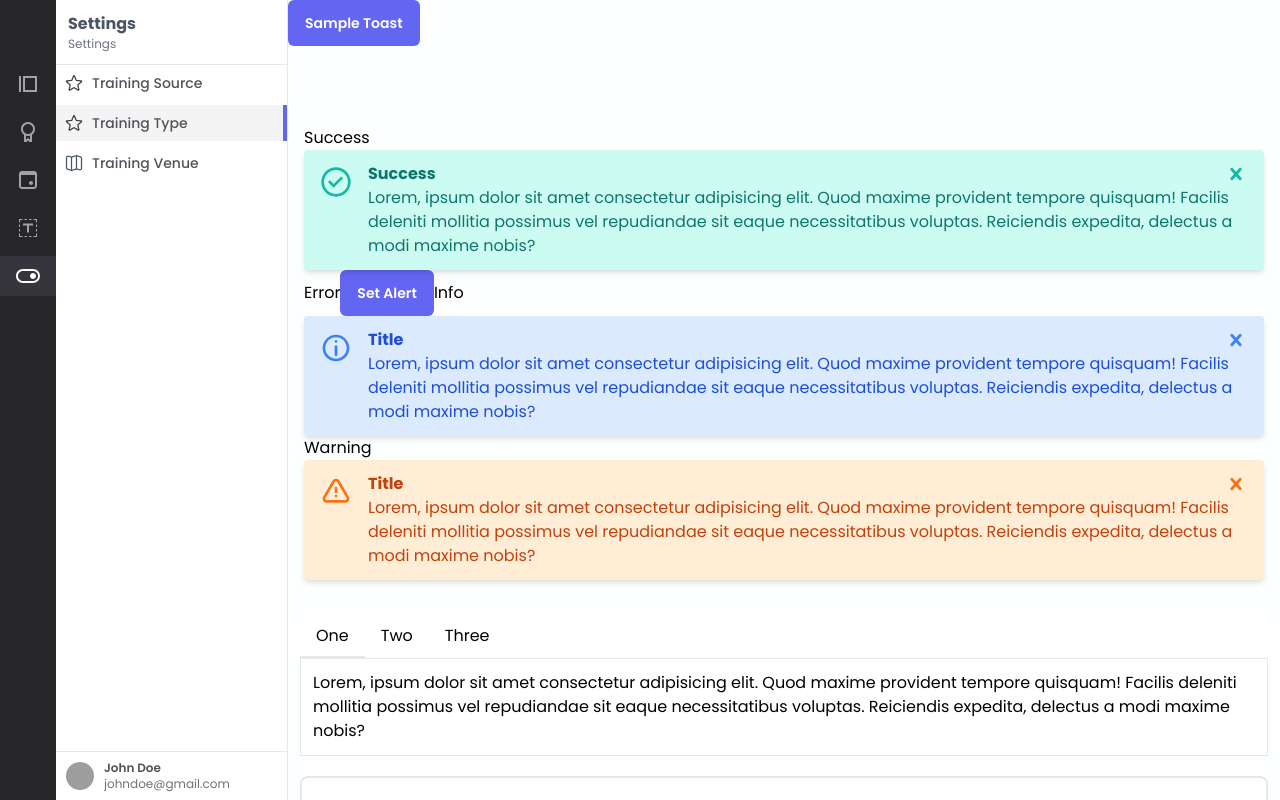
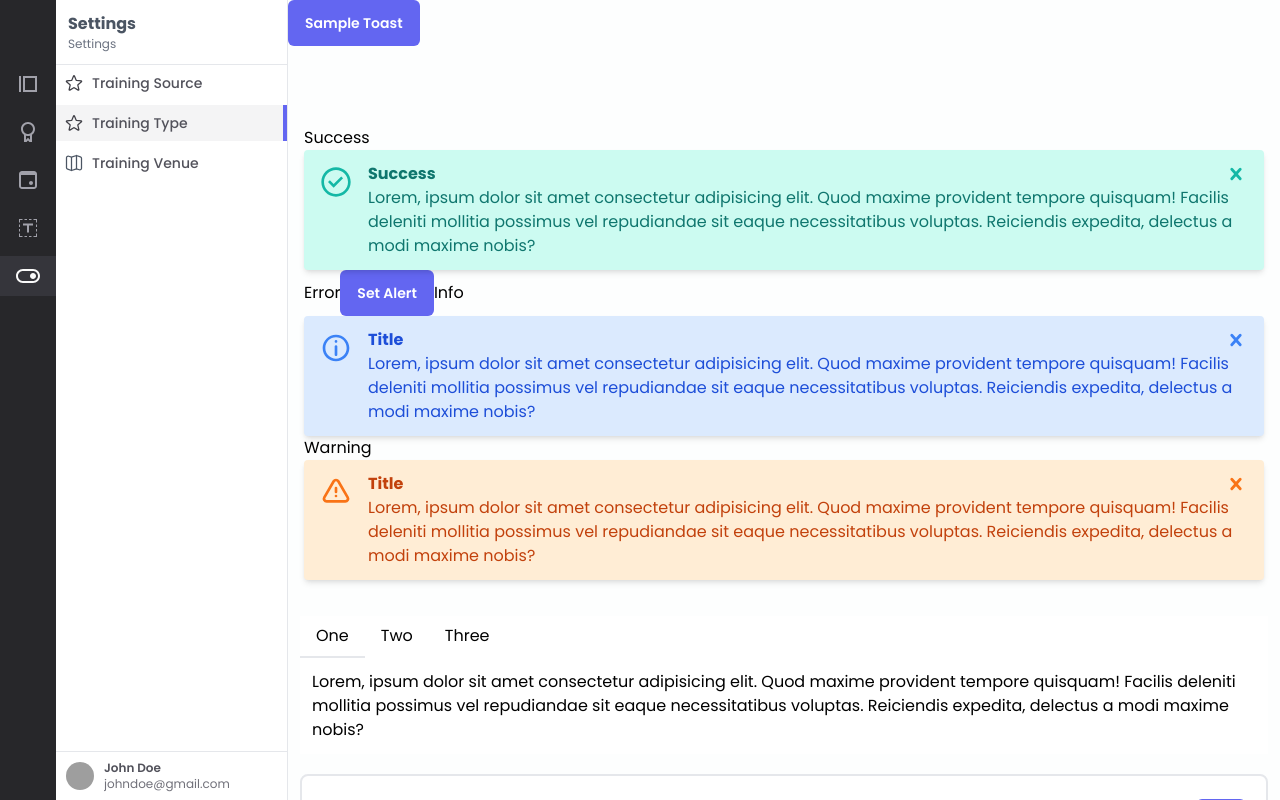
Before and after one commit to gscwd-ictd/lnd, a Next.js app: page /settings/training-type in a window 1280 px wide. Built offline with nearby package versions, Linux system fonts and the light colour scheme; grey boxes are pictures that could not be loaded.

Commit message:
fixed tab styling

```diff
--- a/src/components/osprey/ui/tabs/view/Tabs.tsx
+++ b/src/components/osprey/ui/tabs/view/Tabs.tsx
@@ -21,7 +21,7 @@ export const Tabs = forwardRef<ElementRef<typeof Root>, ComponentPropsWithoutRef
     return (
       <Root ref={forwardedRef} {...props} className={`${styles.root} ${className}`}>
         <TabsContext.Provider value={{ orientationState, setOrientationState }}>
-          <div className={`${orientation == "horizontal" ? "flex flex-col" : "flex"}`}>{children}</div>
+          <div className={`${orientation == "horizontal" ? "flex-col block" : "flex"}`}>{children}</div>
         </TabsContext.Provider>
       </Root>
     );
@@ -29,7 +29,7 @@ export const Tabs = forwardRef<ElementRef<typeof Root>, ComponentPropsWithoutRef
 );
 
 export const TabContentWrap: FunctionComponent<TabContentWrapProp> = ({ children }) => {
-  return <div className="border w-full">{children}</div>;
+  return <div className="w-full">{children}</div>;
 };
 
 export const TabsContent = forwardRef<ElementRef<typeof Content>, ComponentPropsWithoutRef<typeof Content>>(
@@ -68,4 +68,3 @@ Tabs.displayName = "Tabs";
 TabsList.displayName = "TabsList";
 TabsContent.displayName = "TabsContent";
 TabsTrigger.displayName = "TabsTrigger";
-// TestList.displayName = "TestList";
```
